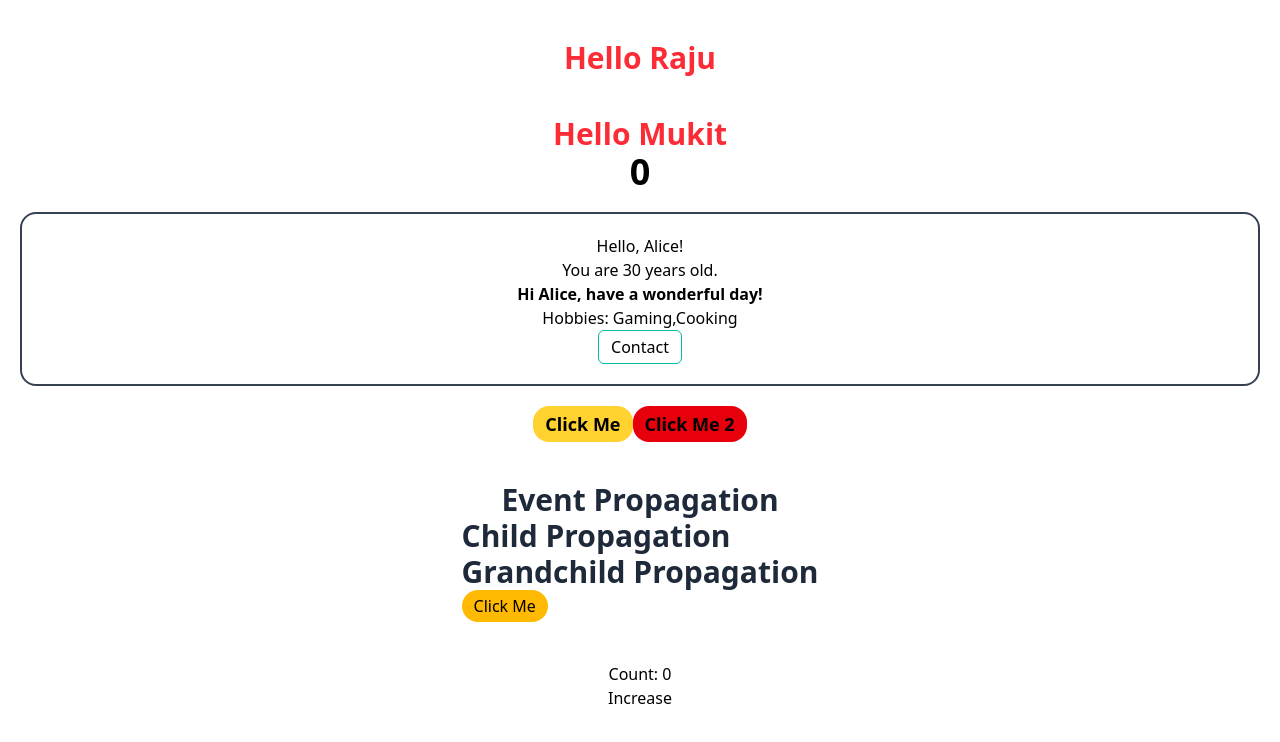
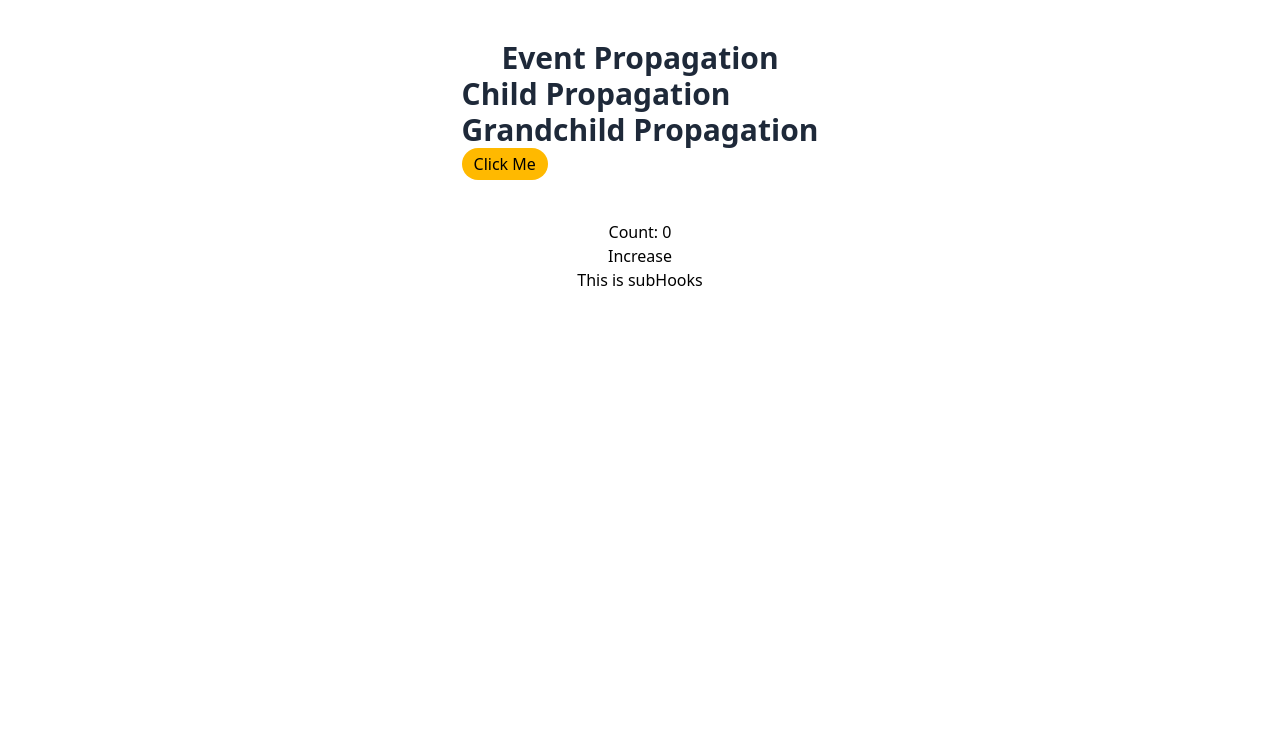
Before and after one commit to MukitHossen7/Polishing-React.js, a React (Vite) app in the folder how-to-install-react-app/: page / in a window 1280 px wide. Shown: the top 742 px of the page. Built offline with nearby package versions, Linux system fonts and the light colour scheme.

Commit message:
add SubHooks component and integrate it into Hooks; update App component to comment out RepitComponent

```diff
--- a/how-to-install-react-app/src/App.jsx
+++ b/how-to-install-react-app/src/App.jsx
@@ -5,10 +5,10 @@ import ProfileCard from "./components/ProfileCard/ProfileCard";
 import RepitComponent from "./components/RepitComponents/RepitComponent";
 
 function App() {
-  const name = "Raju";
+  // const name = "Raju";
   return (
     <>
-      <RepitComponent name={name}></RepitComponent>
+      {/* <RepitComponent name={name}></RepitComponent>
       <ProfileCard
         name="Alice"
         age={30}
@@ -23,7 +23,7 @@ function App() {
           Contact
         </button>
       </ProfileCard>
-      <EventHandling></EventHandling>
+      <EventHandling></EventHandling> */}
       <EventPropagation></EventPropagation>
       <Hooks></Hooks>
     </>
--- a/how-to-install-react-app/src/components/EventPropagation.jsx
+++ b/how-to-install-react-app/src/components/EventPropagation.jsx
@@ -12,6 +12,7 @@ const EventPropagation = () => {
   const handleParent = () => {
     console.log("Parent clicked");
   };
+  console.log("This is Running");
   return (
     <>
       <div
--- a/how-to-install-react-app/src/components/Hooks.jsx
+++ b/how-to-install-react-app/src/components/Hooks.jsx
@@ -1,11 +1,14 @@
 import { useState } from "react";
+import SubHooks from "./SubHooks";
 
 const Hooks = () => {
   const [count, setCount] = useState(0);
+  console.log("This is Hook");
   return (
     <div className="flex flex-col justify-center items-center">
       <h2>Count: {count}</h2>
       <button onClick={() => setCount(count + 1)}>Increase</button>
+      <SubHooks></SubHooks>
     </div>
   );
 };
--- /dev/null
+++ b/how-to-install-react-app/src/components/SubHooks.jsx
@@ -0,0 +1,10 @@
+const SubHooks = () => {
+  console.log("This is subhook");
+  return (
+    <div>
+      <h2 className="text-center">This is subHooks</h2>
+    </div>
+  );
+};
+
+export default SubHooks;
```
